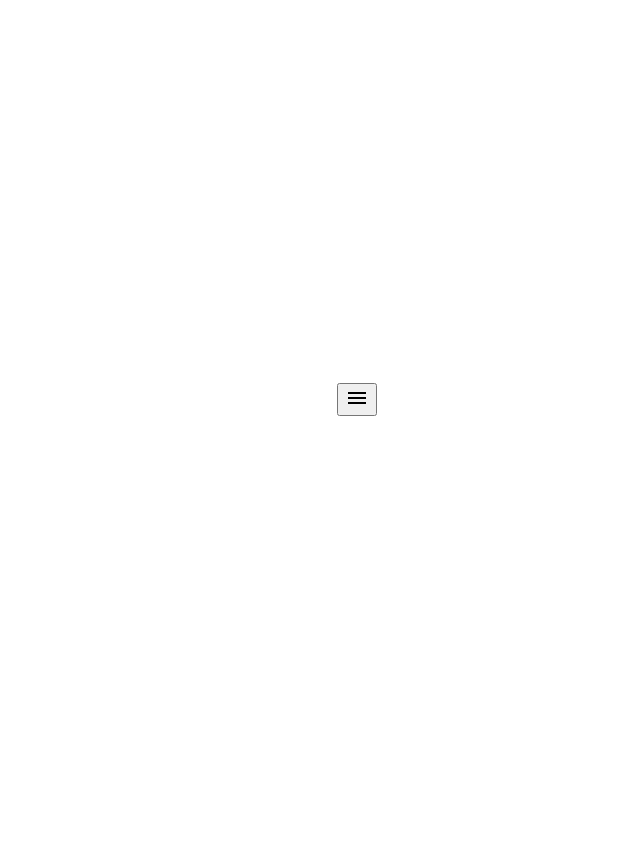
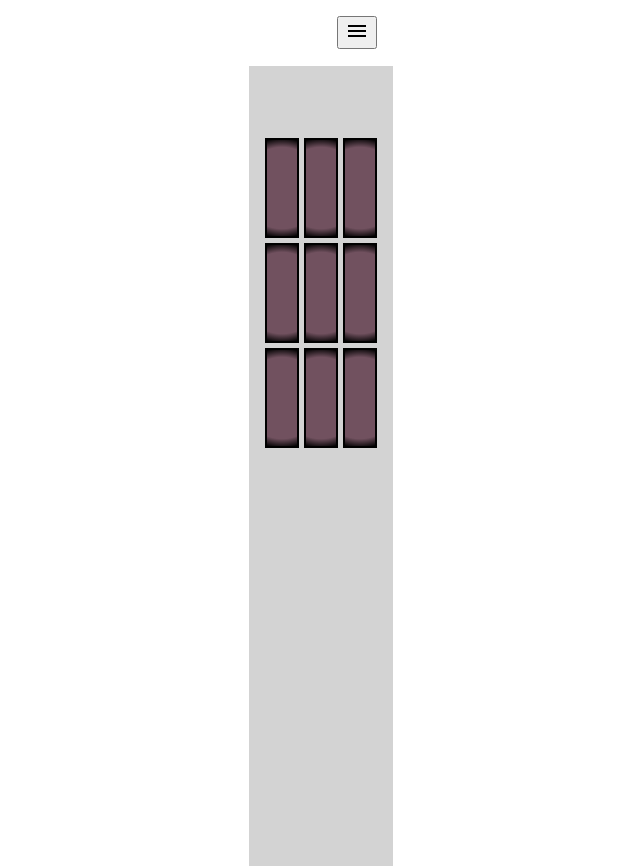
Before and after one commit to kenny0960/kenny0960.github.io, a Vue app: page / in a window 1280 px wide. Shown: the whole page, without its empty margins (247-887 px from the left). Before the commit the page ends 800 px from the top, so only its background shows below. Built offline with nearby package versions, Linux system fonts and the light colour scheme.

Commit message:
顯示九宮格元件

```diff
--- a/src/App.vue
+++ b/src/App.vue
@@ -1,6 +1,7 @@
 <script setup lang="ts">
 import MenuButton from './components/MenuButton.vue';
 import SideBar from './components/SideBar.vue';
+import NineSquare from './components/NineSquare.vue';
 import { useSidebarStore } from './stores/sidebar'
 
 const closeSidebar = (event: Event) => {
@@ -13,10 +14,15 @@ const closeSidebar = (event: Event) => {
 </script>
 
 <template>
-  <header @click="closeSidebar">
-    <MenuButton />
-    <SideBar />
-  </header>
+  <div @click="closeSidebar">
+    <header>
+      <MenuButton />
+      <SideBar />
+    </header>
+    <section>
+      <NineSquare />
+    </section>
+  </div>
 </template>
 
 <style scoped>
@@ -25,5 +31,12 @@ const closeSidebar = (event: Event) => {
     padding: 1rem;
     text-align: right;
   }
+
+  section {
+    height: 100vh;
+    padding: 1rem;
+    padding-top: 50%;
+    background-color: lightgrey;
+  }
 }
 </style>
```
